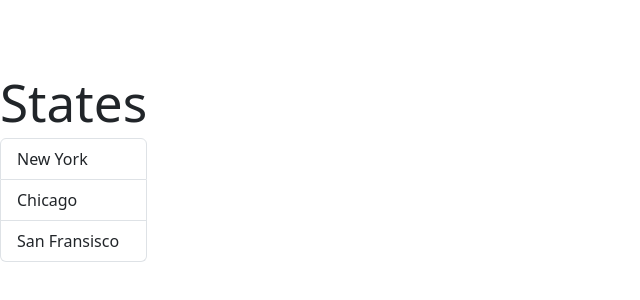
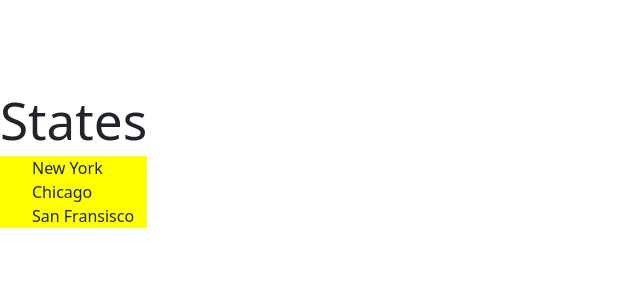
Before and after one commit to meekbronsen/react-app, a React (Vite) app: page / in a window 1280 px wide. Shown: the part 232-532 px from the top of the page, without its empty margins (0-640 px from the left). Built offline with nearby package versions, Linux system fonts and the light colour scheme; the HTML template or start-up script is replaced by a standard one.

Commit message:
css modules.

```diff
--- a/src/components/ListGroup/ListGroup.css
+++ /dev/null
@@ -1,3 +0,0 @@
-.list-group{
-    list-style: none;
-}
--- /dev/null
+++ b/src/components/ListGroup/ListGroup.module.css
@@ -0,0 +1,7 @@
+.list-group{
+    list-style: none;
+}
+
+.container{
+    background: yellow;
+}
--- a/src/components/ListGroup/ListGroup.tsx
+++ b/src/components/ListGroup/ListGroup.tsx
@@ -1,6 +1,5 @@
 import { useState } from "react";
-import './ListGroup.css'
-
+import styles from './ListGroup.module.css'
 
 interface ListGroupProps {
   items: string[];
@@ -15,7 +14,8 @@
   return (
     <>
       <h1>{heading}</h1>
-      <ul className="list-group">
+      {/* <ul className={styles.listGroup}> */}
+      <ul className={[styles.listGroup, styles.container].join(' ')}>
         {items.map((item, index) => (
           <li
           key={item}
```
